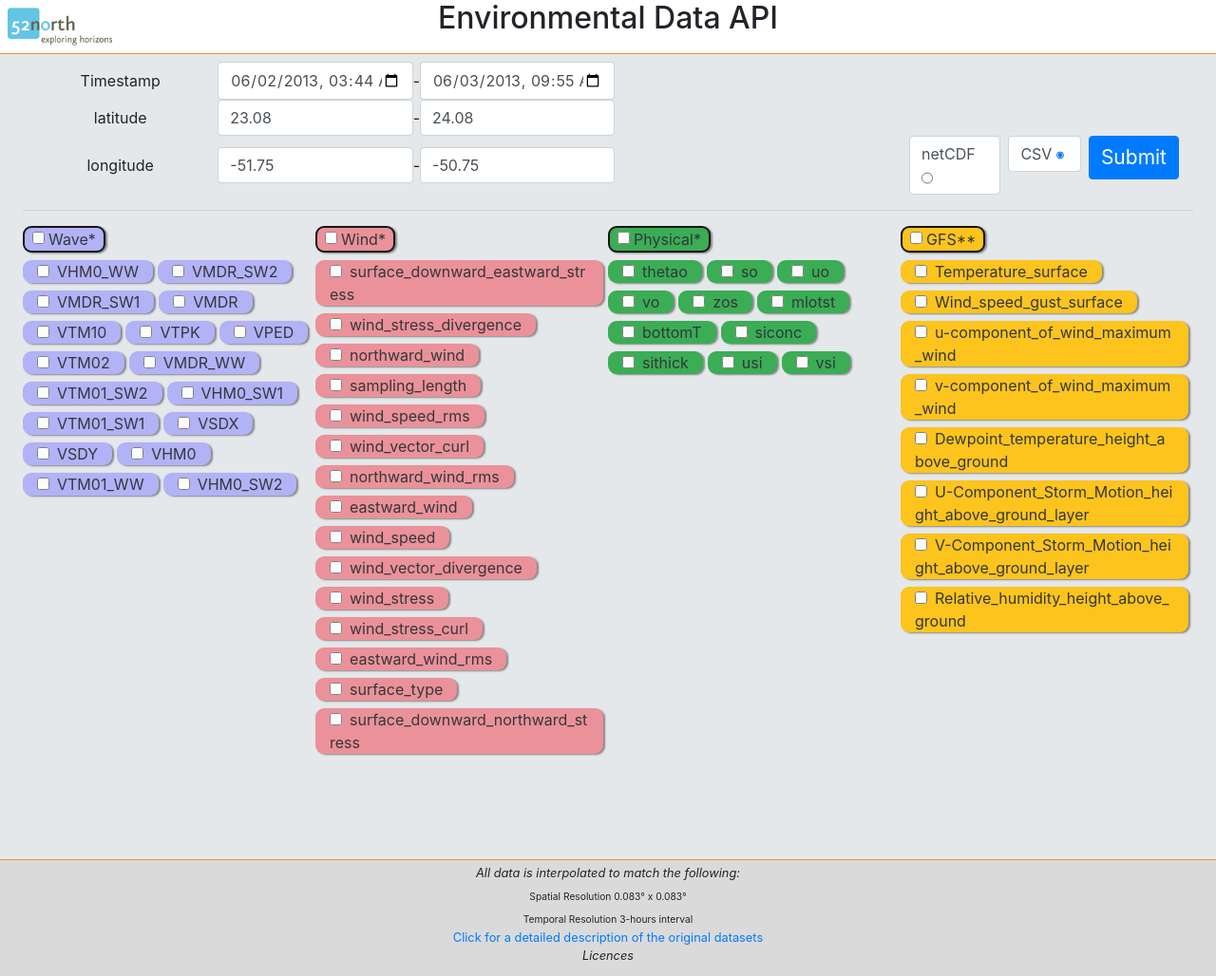
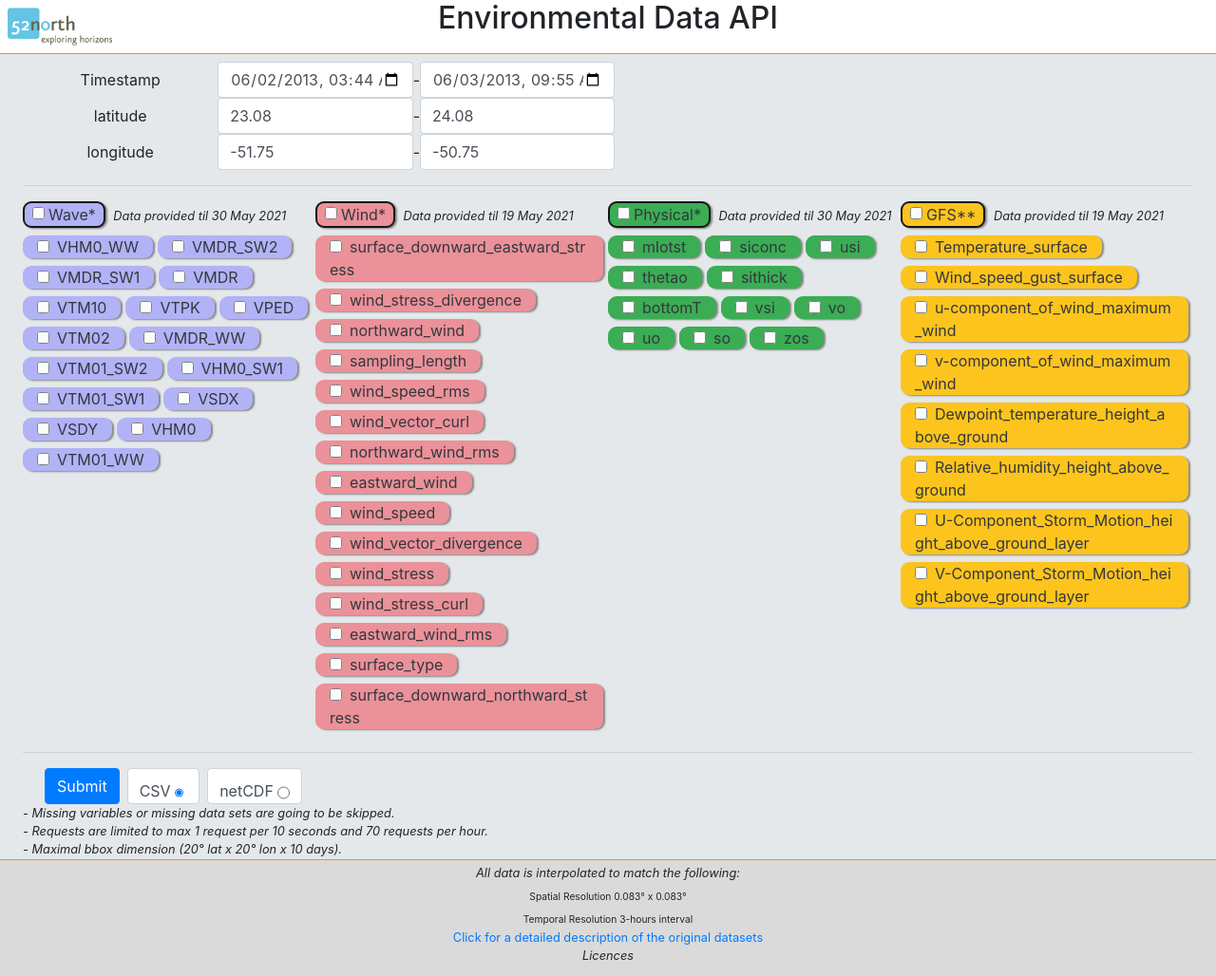
Before and after one commit to 52North/MariDataHarvest, a Flask app: page /EnvDataAPI/ in a window 1280 px wide. Shown: the whole page at 95% size. Run offline with Flask 2, Linux system fonts and the light colour scheme; parts of the project's set-up code (start-up, migrations or seed data) failed here and were passed over; some libraries are stand-ins or nearby versions.

Commit message:
styling and adding html templates

```diff
--- a/EnvDataServer/app.py
+++ b/EnvDataServer/app.py
@@ -90,19 +90,19 @@ def request_env_data():
     lat_hi = float(request.args.get('lat_hi')) + spatial_interpolation_rate
     lon_lo = float(request.args.get('lon_lo')) - spatial_interpolation_rate
     lon_hi = float(request.args.get('lon_hi')) + spatial_interpolation_rate
-    data_format = request.args.get('format_radio')
+    data_format = request.args.get('format')
     if lat_lo > lat_hi:
         logger.debug('Error: lat_lo > lat_hi')
-        return Response('Error: lat_lo > lat_hi')
+        return render_template('error.html', error='Error: lat_lo > lat_hi')
     if lon_lo > lon_hi:
         logger.debug('Error: lon_lo > lon_hi ')
-        return Response('Error: lon_lo > lon_hi')
+        return render_template('error.html', error='Error: lon_lo > lon_hi')
     if date_lo > date_hi:
         logger.debug('Error: date_lo > date_hi')
-        return Response('Error: date_lo > date_hi')
+        return render_template('error.html', error='Error: date_lo > date_hi')
     if len(wave + wind + gfs + phy) == 0:
         logger.debug('Error: No variables are selected')
-        return Response('Error: No variables are selected')
+        return render_template('error.html', error='Error: No variables are selected')
     errorString = ''
 
     lat_interpolation = list(np.arange(lat_lo, lat_hi, spatial_interpolation_rate))
@@ -128,7 +128,7 @@ def request_env_data():
             int(lat_hi - lat_lo),
             int(lon_hi - lon_lo), (date_hi - date_lo).days, max_lat, max_lon, max_days)
         logger.debug(error)
-        return Response(error)
+        return render_template('error.html', error=error)
 
     if len(wave) > 0:
         try:
@@ -172,7 +172,7 @@ def request_env_data():
     combined = xr.combine_by_coords(dataset_list, combine_attrs='drop', compat='override')[wave + wind + phy + gfs]
     if len(combined) == 0:
         logger.debug(errorString + 'Error occurred: Empty dataset')
-        return Response(errorString + 'Error occurred: Empty dataset')
+        return render_template('error.html', error=errorString + 'Error occurred: Empty dataset')
     dir_path = Path(Path(__file__).parent, 'download')
     dir_path.mkdir(exist_ok=True)
     metadata_dict = dict(
@@ -193,13 +193,13 @@ def request_env_data():
         file_path = Path(dir_path, str(uuid.uuid1()) + '.nc')
         combined.attrs = metadata_dict
         combined.to_netcdf(file_path)
-    resp = errorString + '<a href="/EnvDataAPI/' + str(
-        file_path.name) + '"> Download requested {0} file</a> <strong> The file will be deleted after {1} Minutes automatically.</strong>'.format(
-        data_format,
-        FILE_LIFE_SPAN)
     delete_file_queue[file_path] = datetime.now()
-    logger.debug(resp)
-    return resp
+    logger.debug('Processing request finished {0}'.format(errorString))
+    return render_template('result.html',
+                           download_link='/EnvDataAPI/' + str(file_path.name),
+                           download_text='Download requested {0} file '.format(data_format),
+                           note='The file will be deleted after {0} Minutes automatically.'.format(FILE_LIFE_SPAN),
+                           errorFlag=len(errorString) > 0, error=errorString)
 
 
 @app.route('/EnvDataAPI/<path:filename>')
@@ -209,8 +209,8 @@ def send_file(filename):
 
 @app.route('/EnvDataAPI/', methods=['GET'])
 def index():
-    return render_template('index.html')
+    return render_template('index.html', max_lat=max_lat, max_lon=max_lon, max_days = max_days)
 
 
 if __name__ == '__main__':
-    serve(TransLogger(app), host='0.0.0.0', port=8080, url_scheme='https')
+    serve(TransLogger(app, logger=logger), host='0.0.0.0', port=8080, url_scheme='https')
--- a/EnvDataServer/static/js/page.js
+++ b/EnvDataServer/static/js/page.js
@@ -1,24 +1,66 @@
 window.onload = () => {
-    WAVE_VAR_LIST = ['VHM0_WW', 'VMDR_SW2', 'VMDR_SW1', 'VMDR', 'VTM10', 'VTPK', 'VPED',
-        'VTM02', 'VMDR_WW', 'VTM01_SW2', 'VHM0_SW1',
-        'VTM01_SW1', 'VSDX', 'VSDY', 'VHM0', 'VTM01_WW', 'VHM0_SW2']
-    WIND_VAR_LIST = ['surface_downward_eastward_stress', 'wind_stress_divergence', 'northward_wind', 'sampling_length',
-        'wind_speed_rms', 'wind_vector_curl',
-        'northward_wind_rms', 'eastward_wind', 'wind_speed', 'wind_vector_divergence', 'wind_stress',
-        'wind_stress_curl', 'eastward_wind_rms', 'surface_type',
-        'surface_downward_northward_stress']
+    $(function () {
+      $('[data-toggle="tooltip"]').tooltip()
+     })
 
-    DAILY_PHY_VAR_LIST = ['thetao', 'so', 'uo', 'vo', 'zos', 'mlotst', 'bottomT', 'siconc', 'sithick', 'usi', 'vsi']
+    WAVE_VAR_LIST = {'VHM0_WW':		'sea_surface_wind_wave_significant_height',
+        'VMDR_SW2':		'sea_surface_secondary_swell_wave_from_direction',
+        'VMDR_SW1':		'sea_surface_primary_swell_wave_from_direction',
+        'VMDR':		'sea_surface_wave_from_direction',
+        'VTM10':		'sea_surface_wave_mean_period_from_variance_spectral_density_inverse_frequency_moment',
+        'VTPK':		'sea_surface_wave_period_at_variance_spectral_density_maximum',
+        'VPED':		'sea_surface_wave_from_direction_at_variance_spectral_density_maximum',
+        'VTM02':		'sea_surface_wave_mean_period_from_variance_spectral_density_second_frequency_moment',
+        'VMDR_WW':		'sea_surface_wind_wave_from_direction',
+        'VTM01_SW2':		'sea_surface_secondary_swell_wave_mean_period',
+        'VHM0_SW1':		'sea_surface_primary_swell_wave_significant_height',
+        'VTM01_SW1':		'sea_surface_primary_swell_wave_mean_period',
+        'VSDX':		'sea_surface_wave_stokes_drift_x_velocity',
+        'VSDY':		'sea_surface_wave_stokes_drift_y_velocity',
+        'VHM0':		'sea_surface_wave_significant_height',
+        'VTM01_WW':		'sea_surface_wind_wave_mean_period'}
+        WIND_VAR_LIST = {'surface_downward_eastward_stress':'eastward wind stress',
+        'wind_stress_divergence':'wind stress divergence',
+        'northward_wind':'northward wind speed',
+        'sampling_length':'sampling length',
+        'wind_speed_rms':'wind speed root mean square',
+        'wind_vector_curl':'wind vector curl',
+        'northward_wind_rms':'northward wind speed root mean square',
+        'eastward_wind':'eastward wind speed',
+        'wind_speed':'wind speed',
+        'wind_vector_divergence':'wind vector divergence',
+        'wind_stress':'wind stress',
+        'wind_stress_curl':'wind stress curl',
+        'eastward_wind_rms':'eastward wind speed root mean square',
+        'surface_type':'flag - 0:ocean - 1:earth/ice',
+        'surface_downward_northward_stress':'northward wind stress'}
 
-    GFS_25_VAR_LIST = ['Temperature_surface', 'Wind_speed_gust_surface', 'u-component_of_wind_maximum_wind',
-        'v-component_of_wind_maximum_wind', 'Dewpoint_temperature_height_above_ground',
-        'U-Component_Storm_Motion_height_above_ground_layer',
-        'V-Component_Storm_Motion_height_above_ground_layer', 'Relative_humidity_height_above_ground']
+        DAILY_PHY_VAR_LIST = {'mlotst':'Density ocean mixed layer thickness',
+        'siconc':'Ice concentration',
+        'usi':'Sea ice eastward velocity',
+        'thetao':'Potential Temperature',
+        'sithick':'Sea ice thickness',
+        'bottomT':'Sea floor potential temperature',
+        'vsi':'Sea ice northward velocity',
+        'vo':'Northward velocity',
+        'uo':'Eastward velocity',
+        'so':'Salinity',
+        'zos':'Sea surface height'}
+           GFS_25_VAR_LIST = {
+        'Temperature_surface':'Temperature	Temperature @ Ground or water surface',
+        'Wind_speed_gust_surface':'Wind speed (gust)	Wind speed (gust) @ Ground or water surface',
+        'u-component_of_wind_maximum_wind':'u-component of wind	u-component of wind @ Maximum wind level',
+        'v-component_of_wind_maximum_wind':'v-component of wind	v-component of wind @ Maximum wind level',
+        'Dewpoint_temperature_height_above_ground':'Dewpoint temperature	Dewpoint temperature @ Specified height level above ground',
+        'Relative_humidity_height_above_ground':'Relative humidity	Relative humidity @ Specified height level above ground',
+        'U-Component_Storm_Motion_height_above_ground_layer':'U-Component Storm Motion	U-Component Storm Motion @ Specified height level above ground layer',
+        'V-Component_Storm_Motion_height_above_ground_layer':'V-Component Storm Motion	V-Component Storm Motion @ Specified height level above ground layer'
+        }
 
-    createList(WAVE_VAR_LIST, 'Wave')
-    createList(WIND_VAR_LIST, 'Wind')
-    createList(DAILY_PHY_VAR_LIST, 'Physical')
-    createList(GFS_25_VAR_LIST, 'GFS')
+        createList(WAVE_VAR_LIST, 'Wave')
+        createList(WIND_VAR_LIST, 'Wind')
+        createList(DAILY_PHY_VAR_LIST, 'Physical')
+        createList(GFS_25_VAR_LIST, 'GFS')
 
     let d = new Date();
     document.getElementById("date").innerHTML = d.toLocaleDateString('en-GB', {
@@ -27,42 +69,43 @@ window.onload = () => {
 
     document.getElementById('submitForm').onsubmit = ()=>{
         document.getElementById('submitBtn').disabled = true
+        document.getElementById('spinnerPanel').hidden = false
     }
 
 }
 
 function createList(ls, name) {
-    let checkbox_list = document.getElementById('checkbox_list');
-    let div = document.createElement("div")
-    div.className = 'col w-75'
-    let label = document.createElement("label")
-    label.textContent = name + (name === 'GFS' ? '**' : '*');
-    label.className = "pr-2 pl-2 envLabel firstEnvLabel " + name
+    let checkbox_list = $('#checkbox_list');
+    let div = $('<div class="col w-75"> </div>')
+    let label = $('<label class="pr-2 pl-2 envLabel firstEnvLabel ' + name +'">'+ name + (name === 'GFS' ? '**' : '*') +'</label>')
+    let btn = $('<input type="checkbox" class="mt-1 mr-1 float-left">')
+    label.append(btn);
+    div.append(label);
+    let today = new Date();
+    let tomorrow = new Date();
 
-    let btn = document.createElement("input")
-    btn.type = 'checkbox'
-    btn.className = "mt-1 mr-1 float-left"
-    label.appendChild(btn);
-    div.appendChild(label);
-    div.appendChild(document.createElement("br"));
-
-    ls.forEach((variable) => {
-        let checkbox = document.createElement("input");
-        checkbox.type = "checkbox";
-        checkbox.name = 'var-$$-' + name + '-$$-' + variable;
-        checkbox.value = variable;
-        checkbox.className = name + '_checkbox ' + "mr-2"
-
-        let label = document.createElement('label')
-        label.className = "col-auto envLabel " + name
-        label.appendChild(checkbox);
-        label.appendChild(document.createTextNode(variable));
-
-        div.appendChild(label);
-    });
-    btn.onchange = (source) => {
+    if (name === 'GFS' || name == 'Wind'){
+    tomorrow.setDate(today.getDate()-2)
+    div.append($('<i><small> Data provided til '+tomorrow.toLocaleDateString('en-GB', {
+        day: 'numeric', month: 'short', year: 'numeric'
+    }) +'<small></i>'));
+    }else{
+    tomorrow.setDate(today.getDate()+9)
+     div.append($('<i><small> Data provided til '+tomorrow.toLocaleDateString('en-GB', {
+        day: 'numeric', month: 'short', year: 'numeric'
+    }) +'<small></i>'));
+    }
+    div.append($("<br>"));
+    for (let variable in ls){
+        let checkbox = $('<input type="checkbox" class="'+ name + '_checkbox mr-2" name="var-$$-' + name + '-$$-' + variable+'" value="'+variable+'">')
+        let label = $('<label class="col-auto envLabel ' + name +'" data-toggle="tooltip" data-placement="right" title="'+ ls[variable] +'"></label>')
+        label.append(checkbox);
+        label.append(variable);
+        div.append(label);
+    }
+    btn.change((source) => {
         let checkboxes = document.getElementsByClassName(name + '_checkbox');
         [].forEach.call(checkboxes, cb => cb.checked = source.target.checked);
-    }
-    checkbox_list.appendChild(div);
+    });
+    checkbox_list.append(div);
 }
--- a/EnvDataServer/templates/base.html
+++ b/EnvDataServer/templates/base.html
@@ -2,19 +2,44 @@
 <html class="w-100 h-100">
 <head>
     {% block head %}
+       <script src="https://code.jquery.com/jquery-3.5.1.slim.min.js" integrity="sha384-DfXdz2htPH0lsSSs5nCTpuj/zy4C+OGpamoFVy38MVBnE+IbbVYUew+OrCXaRkfj" crossorigin="anonymous"></script>
+        <script src="https://cdn.jsdelivr.net/npm/bootstrap@4.5.3/dist/js/bootstrap.bundle.min.js" integrity="sha384-ho+j7jyWK8fNQe+A12Hb8AhRq26LrZ/JpcUGGOn+Y7RsweNrtN/tE3MoK7ZeZDyx" crossorigin="anonymous"></script>
         <script src="/static/js/page.js"></script>
         <link rel="stylesheet"  href="/static/css/styles.css">
-        <link rel="stylesheet" href="https://maxcdn.bootstrapcdn.com/bootstrap/4.0.0/css/bootstrap.min.css"
-              integrity="sha384-Gn5384xqQ1aoWXA+058RXPxPg6fy4IWvTNh0E263XmFcJlSAwiGgFAW/dAiS6JXm"
-              crossorigin="anonymous">
+        <link rel="stylesheet" href="https://cdn.jsdelivr.net/npm/bootstrap@4.5.3/dist/css/bootstrap.min.css"
+              integrity="sha384-TX8t27EcRE3e/ihU7zmQxVncDAy5uIKz4rEkgIXeMed4M0jlfIDPvg6uqKI2xXr2" crossorigin="anonymous">
         <title>Environmental Data API</title>
     {% endblock %}
 </head>
 <body class="w-100 h-100"  style="background: #dadada;">
+<div id="spinnerPanel" class="w-100 h-100" hidden>
+<div class="container w-25 h-100">
+    <div class="row justify-content-center h-100">
+        <div class="col-auto vcenter"  style="display: flex; align-items: center;">
+            <div class="spinner-border mr-4" role="status" style="width: 4rem; height: 4rem; color: #656464">
+            </div>
+             <div style="background: #656464;color: white;padding: 8px;border-radius: 8px;">This may take a few minutes...</div>
+        </div>
+    </div>
+</div>
+</div>
+<div class="text-center" style="background: #ffffff; border-bottom: 1px solid#e2992b;">
+   {% block header %}
+<div class="row no-gutters">
 
-<div class="text-center" style="background: #ffffff; border-bottom: 1px solid#e2992b;">
-    {% block header %}
-    {% endblock %}
+    <div class="col-2">
+        <div class="float-left p-2">
+            <a href="https://52north.org/"><img height="40" src="/static/img/logo.gif" href alt="52° North"></a>
+        </div>
+    </div>
+
+    <div class="col text-center">
+        <h2>Environmental Data API</h2>
+    </div>
+    <div class="col-2 ">
+    </div>
+</div>
+{% endblock %}
 </div>
 <div class="pr-4 pl-4" style="background: #e5e8ea;  height: calc(100% - 180px); overflow: auto;">
     {% block content %}{% endblock %}
@@ -22,8 +47,26 @@
 
 
 <div class="text-center" style="background: #dadada; border-top: 1px solid#e2992b; height: 120px; overflow: auto">
-    {% block footer %}
-    {% endblock %}
+ {% block footer %}
+
+<small><i> All data is interpolated to match the following: <br></i>
+    <small> Spatial Resolution 0.083° x 0.083° </small><br>
+
+    <small> Temporal Resolution 3-hours interval </small>
+    <div><a
+            href="https://docs.google.com/spreadsheets/d/1GxcBtnaAa2GQDwZibYFbWPXGi7BPpPdYLZwyetpsJOQ/edit#gid=0">
+        Click for a detailed description of the original datasets
+    </a></div>
+</small>
+<small>
+    <div><i>Licences</i> <br></div>
+    <small>* E.U. Copernicus Marine Service Information</small><br>
+    <small>** NOAA Global Forecast System (GFS)</small><br>
+    <small>** National Centers for Environmental Prediction/National Weather Service/NOAA/U.S. Department of
+        Commerce. 2015, updated daily. NCEP GFS 0.25 Degree Global Forecast Auxiliary Grids Historical Archive.
+        Research Data Archive at the National Center for Atmospheric Research, Computational and Information
+        Systems Laboratory. https://doi.org/10.5065/D6W09402. <br>Accessed on <i id="date"></i>.</small></small>
+{% endblock %}
 </div>
 </body>
 </html>
--- a/EnvDataServer/templates/index.html
+++ b/EnvDataServer/templates/index.html
@@ -1,82 +1,56 @@
 {% extends "base.html" %}
 {% block head %}
 {{ super() }} {% endblock %}
-{% block header %}
-<div class="row no-gutters">
 
-    <div class="col-2">
-        <div class="float-left p-2">
-            <a href="https://52north.org/"><img height="40" src="/static/img/logo.gif" href alt="52° North"></a>
-        </div>
-    </div>
-
-    <div class="col text-center">
-        <h2>Environmental Data API</h2>
-    </div>
-    <div class="col-2 ">
-    </div>
-</div>
-{% endblock %}
 {% block content %}
 <div class="row justify-content-center no-gutters pt-2">
     <form method="get" enctype="multipart/form-data" action="/EnvDataAPI/request_env_data" id="submitForm">
-        <div class="form-inline">
+        <div class="form-inline" data-toggle="tooltip" data-placement="bottom" title="Maximal timestamp range is {{ max_days }} days and timestamp_lo must be lower than timestamp_hi.">
             <label class="col-2">Timestamp </label> <input class="form-control col-2" type="datetime-local"
                                                            name="date_lo" value="2013-06-02T03:44"> -
             <input class="form-control col-2" type="datetime-local" name="date_hi" value="2013-06-03T09:55">
         </div>
 
-        <div class="form-inline">
+        <div class="form-inline" data-toggle="tooltip" data-placement="bottom" title="Maximal extent {{ max_lat }}° latitude and lat_lo must be lower than lat_hi.">
             <label class="col-2">latitude </label> <input class="form-control col-2" type="number" name="lat_lo"
                                                           value="23.08"> -
             <input class="form-control col-2" type="number" name="lat_hi" value="24.08">
-
         </div>
 
-        <div class="form-inline">
+        <div class="form-inline" data-toggle="tooltip" data-placement="bottom" title="Maximal extent {{ max_lon }}° longitude and lon_lo must be lower than lon_hi.">
             <label class="col-2">longitude </label> <input class="form-control col-2" type="number" name="lon_lo"
                                                            value="-51.75"> -
             <input class="form-control col-2"
                    type="number" name="lon_hi" value="-50.75">
-            <div class="col">
-                  <button type="submit" class="btn btn-primary  ml-2 float-right" id="submitBtn" style="font-size: 21px">
-                    Submit
-                </button>
-                    <label class="form-control col-2 float-right ml-2"> CSV <input class="form-control col-2" type="radio"
-                                                                  name="format_radio" value="csv"
-                                                                  checked> </label>
-                    <label class="form-control col-2 float-right ml-2"> netCDF <input class="form-control col-2" type="radio" value="netcdf"
-                                                                     name="format_radio">
-                    </label>
-
-            </div>
         </div>
 
         <hr>
         <div id="checkbox_list" class="row no-gutters">
         </div>
+        <hr>
+    <div class="col form-inline">
+              <button type="submit" class="btn btn-primary ml-2 " id="submitBtn">
+            Submit
+        </button>
+                    <label class="form-control form-inline col-auto  ml-2"> CSV <input class="form-control col-2" type="radio"
+                                                                  name="format" value="csv"
+                                                                  checked> </label>
+                    <label class="form-control form-inline col-auto  ml-2"> netCDF <input class="form-control col-2" type="radio" value="netcdf"
+                                                                     name="format">
+                    </label>
 
-
+            </div>
+        <small>
+            <div>
+            <i>- Missing variables or missing data sets are going to be skipped.</i>
+        </div>
+        <div>
+            <i>- Requests are limited to max 1 request per 10 seconds and 70 requests per hour.</i>
+        </div>
+        <div>
+            <i>- Maximal bbox dimension ({{ max_lat }}° lat x {{ max_lon }}° lon x {{ max_days }} days).</i>
+        </div>
+        </small>
     </form>
 </div>
 {% endblock %}
-{% block footer %}
-
-<small><i> All data is interpolated to match the following: <br></i>
-    <small> Spatial Resolution 0.083° x 0.083° </small><br>
-
-    <small> Temporal Resolution 3-hours interval </small>
-    <div><a
-            href="https://docs.google.com/spreadsheets/d/1GxcBtnaAa2GQDwZibYFbWPXGi7BPpPdYLZwyetpsJOQ/edit#gid=0">
-        Click for a detailed description of the original datasets
-    </a></div>
-</small>
-<small>
-    <div><i>Licences</i> <br></div>
-    <small>* E.U. Copernicus Marine Service Information</small><br>
-    <small>** NOAA Global Forecast System (GFS)</small><br>
-    <small>** National Centers for Environmental Prediction/National Weather Service/NOAA/U.S. Department of
-        Commerce. 2015, updated daily. NCEP GFS 0.25 Degree Global Forecast Auxiliary Grids Historical Archive.
-        Research Data Archive at the National Center for Atmospheric Research, Computational and Information
-        Systems Laboratory. https://doi.org/10.5065/D6W09402. <br>Accessed on <i id="date"></i>.</small></small>
-{% endblock %}
--- a/EnvironmentalData/__init__.py
+++ b/EnvironmentalData/__init__.py
@@ -16,5 +16,5 @@ config = {
     # load sensitive variables
     **dotenv_values(secrets_file),
     # override loaded values with environment variables
-    **os.environ,
+    # **os.environ,
 }
```
Also changed, not shown: EnvDataServer/static/css/styles.css (+31 -0 lines), EnvDataServer/templates/error.html (added, +10 -0 lines), EnvDataServer/templates/result.html (added, +45 -0 lines), README.md.
